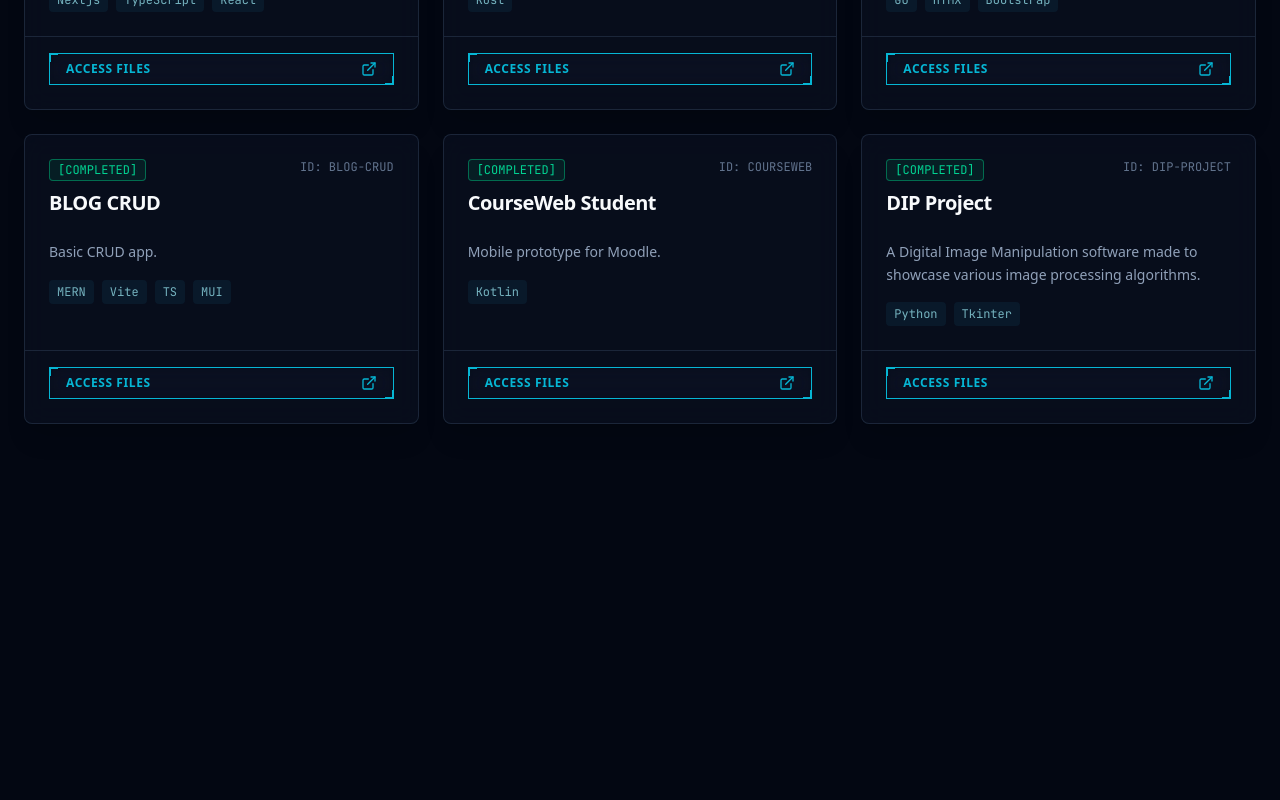
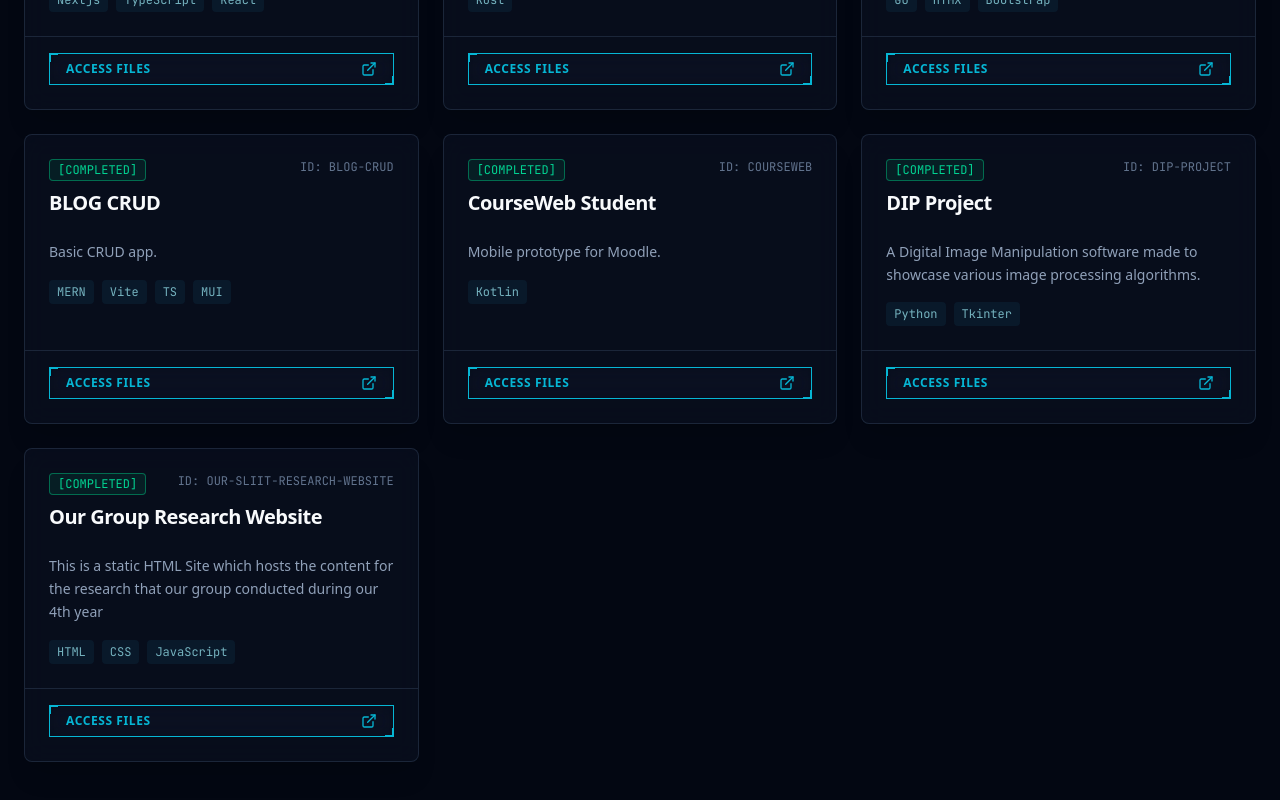
Before and after one commit to KisuraWSP/KisuraWSP.github.io, a Next.js app: page / in a window 1280 px wide. Shown: the part 1102-1902 px from the top of the page. Before the commit the page ends 1670 px from the top, so only its background shows below. Built offline with nearby package versions, Linux system fonts and the light colour scheme.

Commit message:
added a new project item

```diff
--- a/src/data/portfolio.ts
+++ b/src/data/portfolio.ts
@@ -106,6 +106,14 @@ export const PORTFOLIO_DATA = {
             tech: ["Python", "Tkinter"],
             link: "https://github.com/KisuraWSP/DIP-Project",
             status: "Completed",
+        },
+        {
+            id: "our-sliit-research-website",
+            title: "Our Group Research Website",
+            description: "This is a static HTML Site which hosts the content for the research that our group conducted during our 4th year",
+            tech: ["HTML", "CSS", "JavaScript"],
+            link: "https://github.com/KisuraWSP/research_website",
+            status: "Completed",
         }
     ]
 };
```
